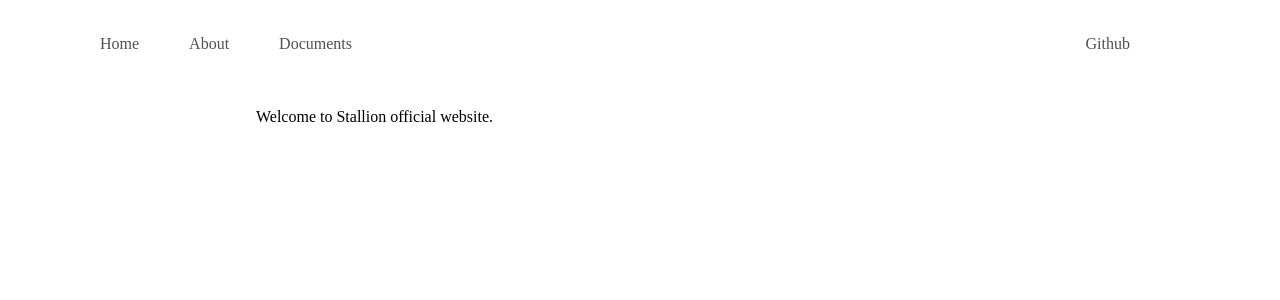
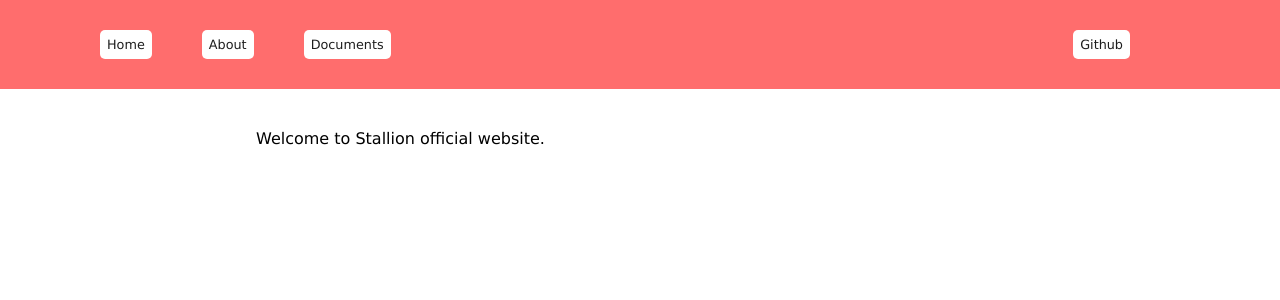
Before and after one commit to amirhnajafiz/packet-exporter, a Vue app: page / in a window 1280 px wide. Shown: the top 300 px of the page. Built offline with nearby package versions, Linux system fonts and the light colour scheme.

Commit message:
fix: styles

```diff
--- a/src/App.vue
+++ b/src/App.vue
@@ -23,13 +23,19 @@ import { RouterLink, RouterView } from 'vue-router'
 }
 
 nav {
+  display: flex;
+  align-content: center;
+  font-size: 0.8em;
   inline-size: 100%;
-  margin: 20px 0;
-  padding: 15px 100px;
+  padding: 30px 100px;
+  background: rgb(255, 109, 109);
 }
 
 .link {
-  color: rgb(80, 80, 80);
+  background: #ffffff;
+  padding: 7px;
+  border-radius: 5px;
+  color: rgb(30, 30, 30);
   outline: none;
   text-decoration: none;
   margin-inline-end: 50px;
@@ -40,6 +46,7 @@ nav {
 }
 
 .right-link {
-  float: right;
+  margin-inline-start: auto;
+  order: 2;
 }
 </style>
--- a/src/assets/main.css
+++ b/src/assets/main.css
@@ -2,4 +2,5 @@
   box-sizing: border-box;
   margin: 0;
   padding: 0;
+  font-family: Verdana, Geneva, Tahoma, sans-serif;
 }
```
